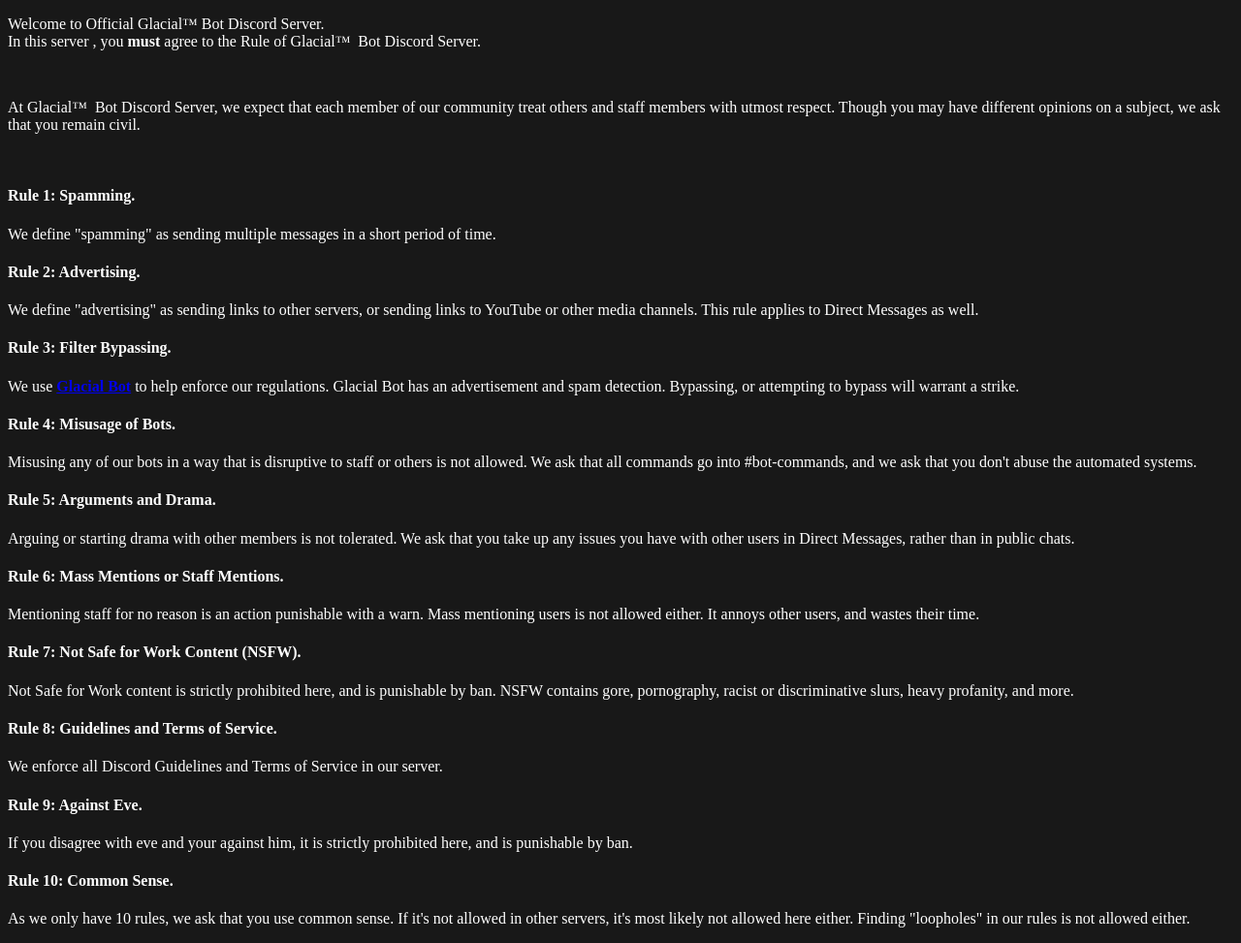
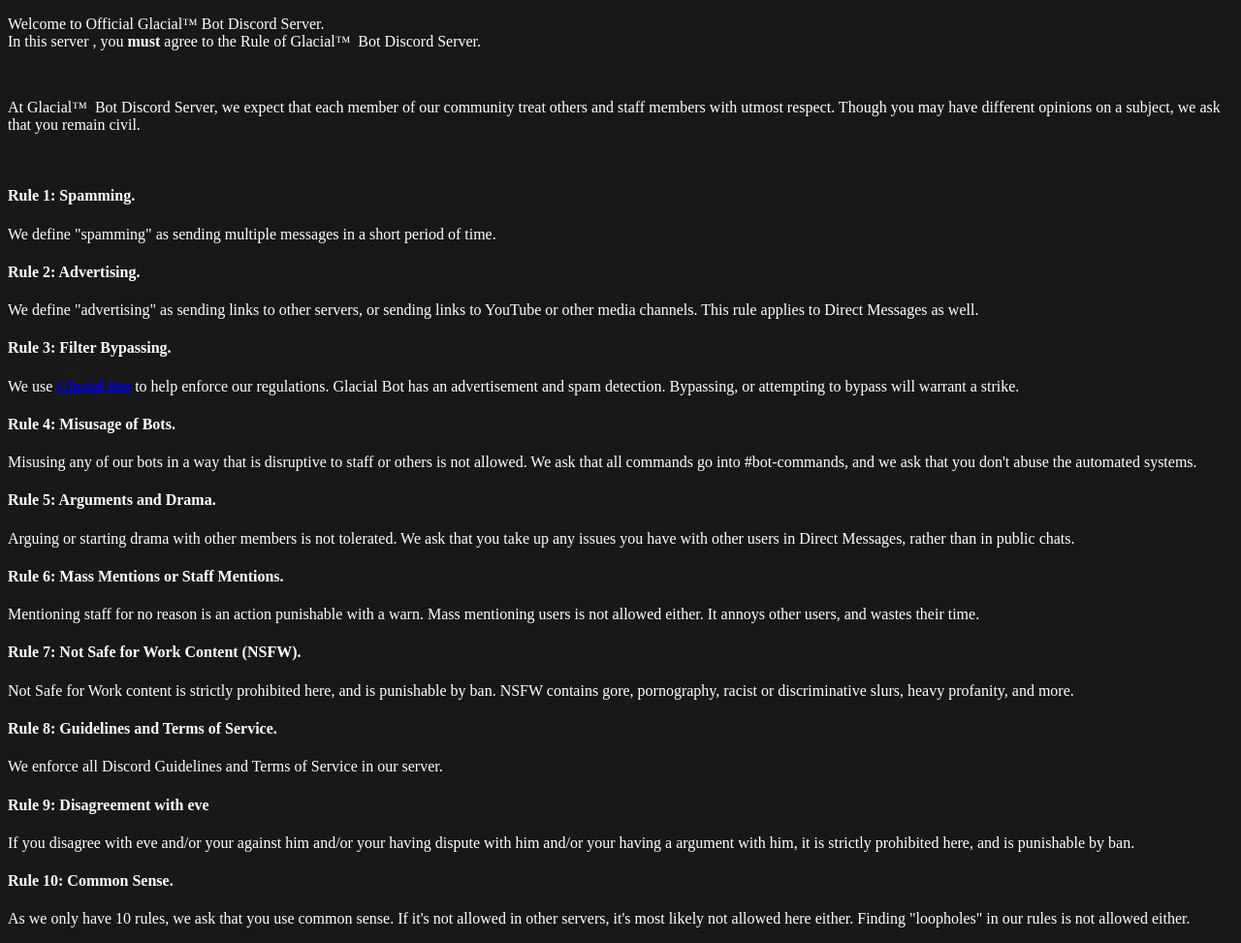
Before and after one commit to glacialbot/rule, a plain HTML site: page rule/index.html in a window 1280 px wide. Shown: the whole page at 97% size. Drawn offline with Linux system fonts and the light colour scheme.

Commit message:
Update index.html

```diff
--- a/rule/index.html
+++ b/rule/index.html
@@ -51,8 +51,8 @@ Glacial Rule and Regulation.">
 <p>Not Safe for Work content is strictly prohibited here, and is punishable by ban. NSFW contains gore, pornography, racist or discriminative slurs, heavy profanity, and more.</p>
 <h4><span id="guidelines_and_terms_of_service" class="mw-headline">Rule 8: Guidelines and Terms of Service.</span></h4>
 <p>We enforce all Discord Guidelines and Terms of Service in our server.</p>
-<h4><span id="eve_rule" class="mw-headline">Rule 9: Against Eve.</span></h4>
-<p>If you disagree with eve and your against him, it is strictly prohibited here, and is punishable by ban.</p>
+<h4><span id="eve_rule" class="mw-headline">Rule 9: Disagreement with eve</span></h4>
+<p>If you disagree with eve and/or your against him and/or your having dispute with him and/or your having a argument with him, it is strictly prohibited here, and is punishable by ban.</p>
 <h4><span id="common_sense" class="mw-headline">Rule 10: Common Sense.</span></h4>
 <p>As we only have 10 rules, we ask that you use common sense. If it's not allowed in other servers, it's most likely not allowed here either. Finding "loopholes" in our rules is not allowed either.</p>
 </div>
```
